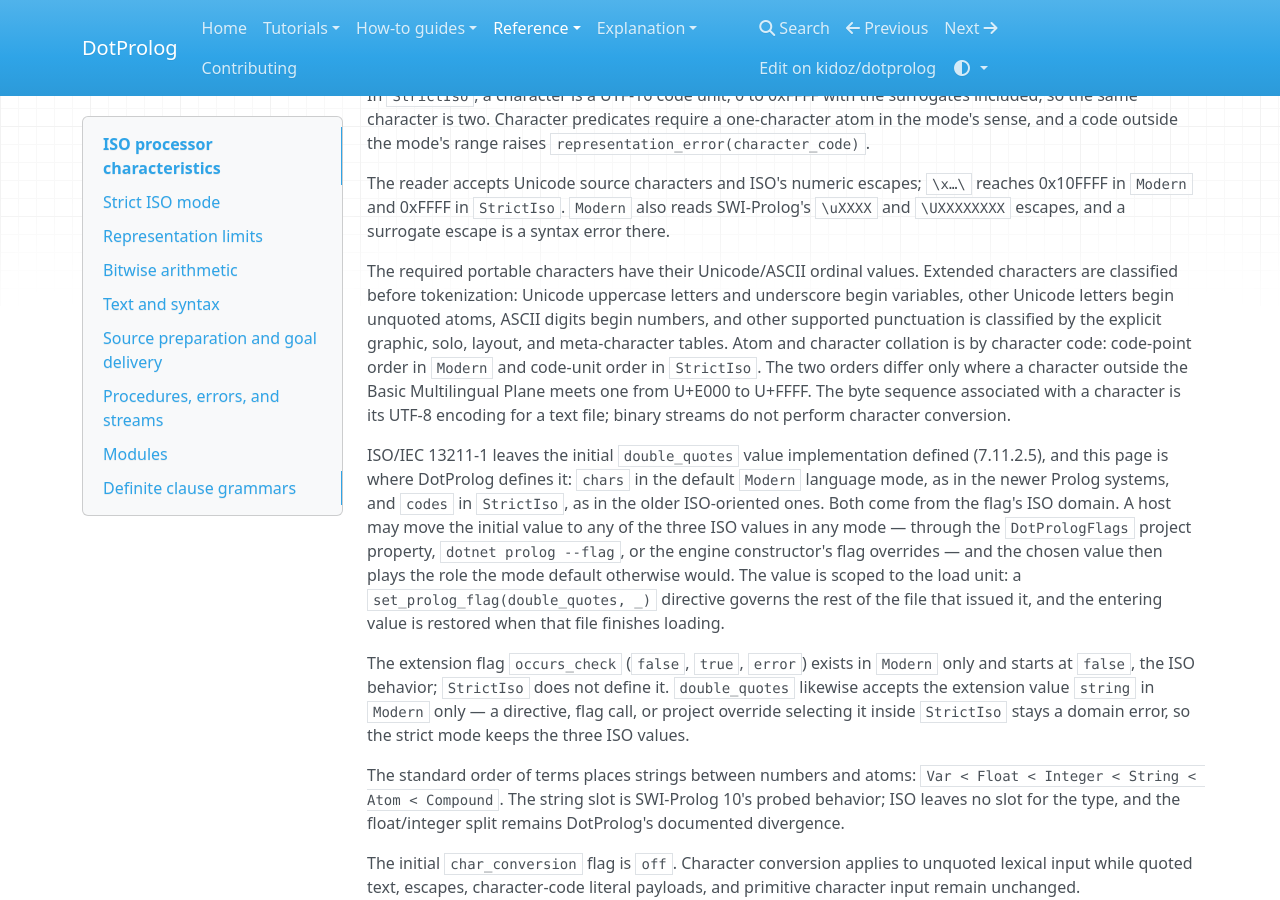
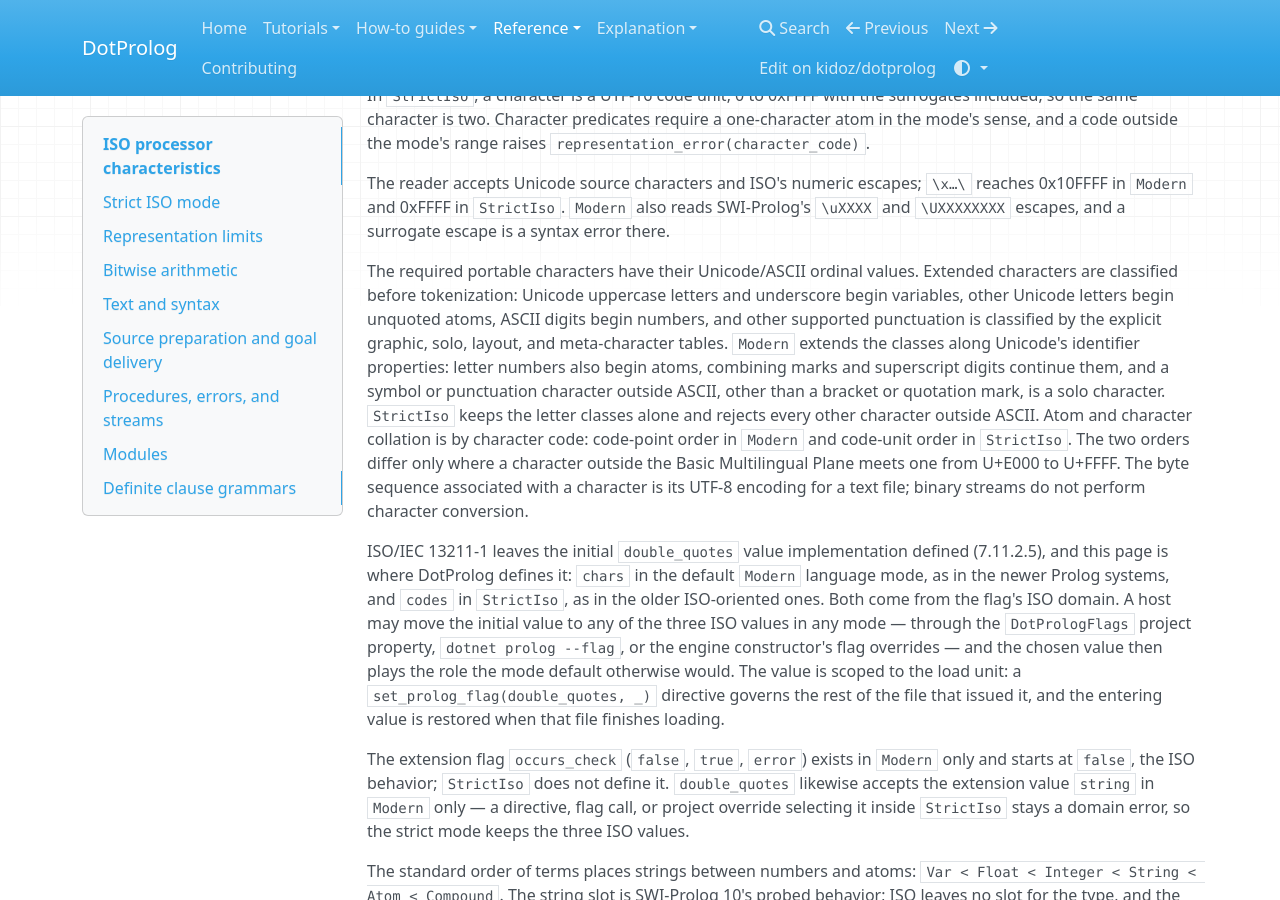
Before and after one commit to kidoz/dotprolog, an MkDocs documentation site: the page built from docs/reference/iso-processor-characteristics.md, in a window 1280 px wide and 900 px high, scrolled down 1644 px. Built offline with MkDocs 1.6.1, drawn with Linux system fonts in a browser that asks for light colours; nearby versions of some CDN libraries.

Commit message:
Describe Unicode symbols and character types in the reference docs

```diff
--- a/docs/reference/iso-processor-characteristics.md
+++ b/docs/reference/iso-processor-characteristics.md
@@ -75,7 +75,11 @@ escapes, and a surrogate escape is a syntax error there.
 The required portable characters have their Unicode/ASCII ordinal values. Extended characters are
 classified before tokenization: Unicode uppercase letters and underscore begin variables, other
 Unicode letters begin unquoted atoms, ASCII digits begin numbers, and other supported punctuation
-is classified by the explicit graphic, solo, layout, and meta-character tables. Atom and character
+is classified by the explicit graphic, solo, layout, and meta-character tables. `Modern` extends
+the classes along Unicode's identifier properties: letter numbers also begin atoms, combining marks
+and superscript digits continue them, and a symbol or punctuation character outside ASCII, other
+than a bracket or quotation mark, is a solo character. `StrictIso` keeps the letter classes alone
+and rejects every other character outside ASCII. Atom and character
 collation is by character code: code-point order in `Modern` and code-unit order in `StrictIso`.
 The two orders differ only where a character outside the Basic Multilingual Plane meets one from
 U+E000 to U+FFFF. The byte sequence associated with a character is its UTF-8 encoding for a text
```
Also changed, not shown: docs/reference/swi-compatibility.md (+2 -2 lines).
